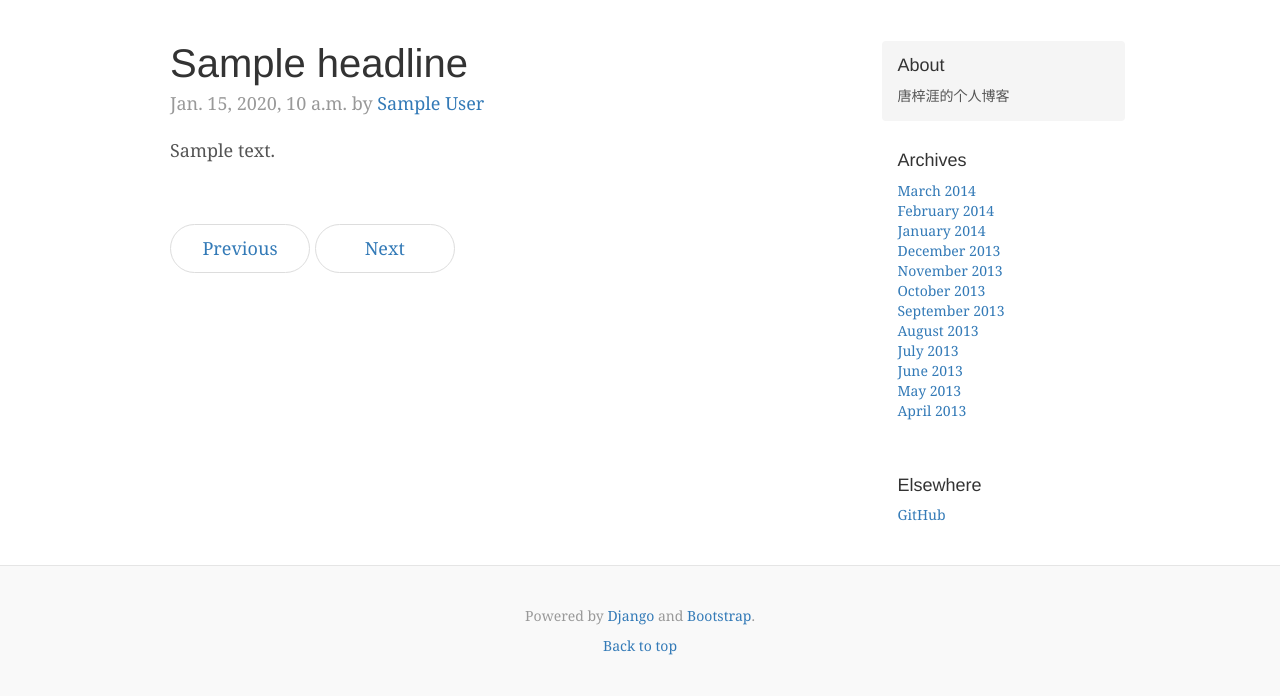
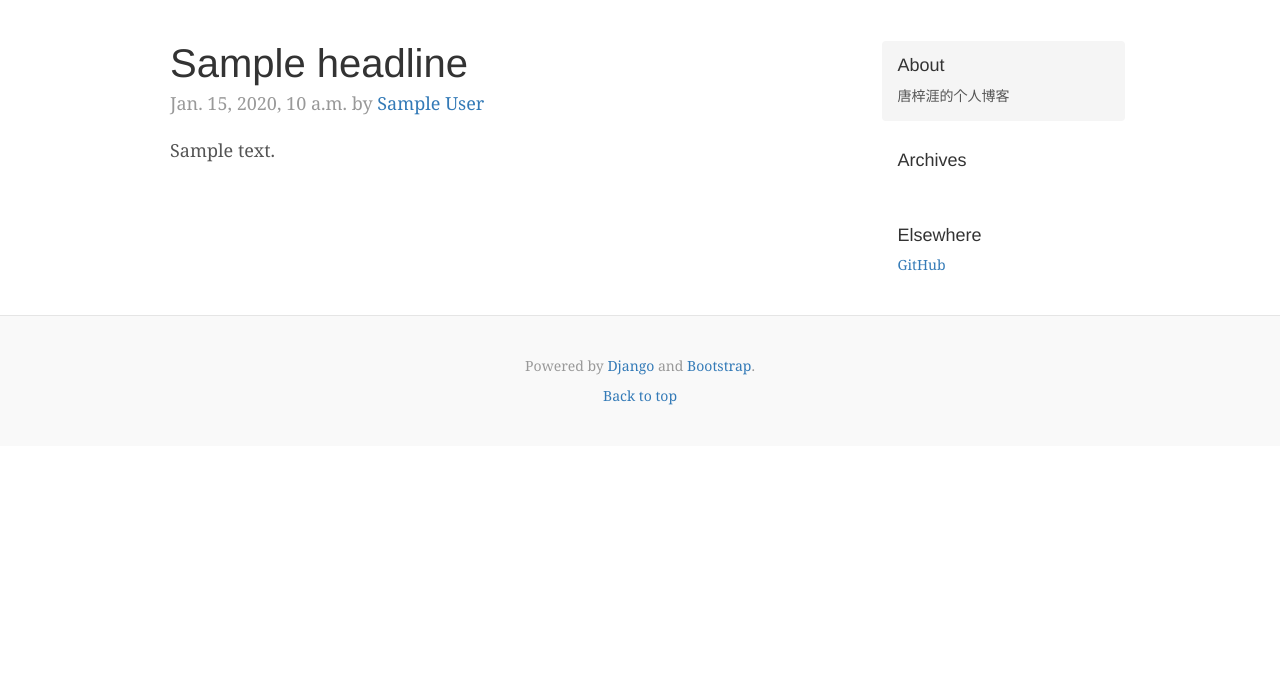
Before and after one commit to tcztzy/tcztzy_blog, a Django app: template tcztzy_blog/templates/blog/base.html in a window 1280 px wide. Shown: the part 183-879 px from the top of the page. After the commit the page ends 588 px from the top, so only its background shows below. Run offline with Django 3.2, Linux system fonts and the light colour scheme; the template is opened without the code that fills it: most values are stand-ins (such as "Sample title", 1, 10 or a date in 2020); some libraries are stand-ins or nearby versions.

Commit message:
Update for templates

```diff
--- a/blog/templatetags/about.py
+++ /dev/null
@@ -1,8 +0,0 @@
-from django import template
-
-register = template.Library()
-
-
-@register.inclusion_tag('includes/about.html')
-def about_this_blog():
-    return {}
--- /dev/null
+++ b/blog/templatetags/blog.py
@@ -0,0 +1,17 @@
+from django import template
+
+from ..models import Entry
+
+register = template.Library()
+
+
+@register.inclusion_tag('includes/about.html')
+def about_this_blog():
+    return {}
+
+
+@register.inclusion_tag('blog/month_links_snippet.html')
+def render_month_links():
+    return {
+        'dates': Entry.objects.published().datetimes('pub_date', 'month', order='DESC')
+    }
--- a/blog/urls.py
+++ b/blog/urls.py
@@ -1,6 +1,33 @@
 from django.conf.urls import url
-from blog.views import BlogArchiveIndexView
+from blog.views import (BlogArchiveIndexView, BlogYearArchiveView,
+                        BlogMonthArchiveView, BlogDayArchiveView,
+                        BlogDateDetailView)
 
+app_name = 'blog'
 urlpatterns = [
-    url('^$', BlogArchiveIndexView.as_view(), name='None'),
+    url(
+        r'^(?P<year>\d{4})/(?P<month>[a-z]{3})/(?P<day>\w{1,2})/(?P<slug>[\w-]+)/$',
+        BlogDateDetailView.as_view(),
+        name="entry"
+    ),
+    url(
+        r'^(?P<year>\d{4})/(?P<month>[a-z]{3})/(?P<day>\w{1,2})/$',
+        BlogDayArchiveView.as_view(),
+        name="archive-day"
+    ),
+    url(
+        r'^(?P<year>\d{4})/(?P<month>[a-z]{3})/$',
+        BlogMonthArchiveView.as_view(),
+        name="archive-month"
+    ),
+    url(
+        r'^(?P<year>\d{4})/$',
+        BlogYearArchiveView.as_view(),
+        name="archive-year"
+    ),
+    url(
+        r'^$',
+        BlogArchiveIndexView.as_view(),
+        name="index"
+    ),
 ]
--- a/tcztzy_blog/templates/base.html
+++ b/tcztzy_blog/templates/base.html
@@ -1,4 +1,4 @@
-{% load staticfiles %}{% load about %}<!DOCTYPE html>
+{% load staticfiles %}{% load blog %}<!DOCTYPE html>
 <html lang="en">
   <head>
     <meta charset="utf-8">
@@ -9,7 +9,7 @@
     <meta name="author" content="">
     <link rel="icon" href="favicon.ico">
 
-    <title>Blog Template for Bootstrap</title>
+    <title>唐梓涯的Blog</title>
 
     <!-- Bootstrap core CSS -->
     <link href="{% static 'css/bootstrap.min.css' %}" rel="stylesheet">
@@ -52,23 +52,7 @@
 
         <div class="col-sm-3 col-sm-offset-1 blog-sidebar">
           {% about_this_blog %}
-          <div class="sidebar-module">
-            <h4>Archives</h4>
-            <ol class="list-unstyled">
-              <li><a href="#">March 2014</a></li>
-              <li><a href="#">February 2014</a></li>
-              <li><a href="#">January 2014</a></li>
-              <li><a href="#">December 2013</a></li>
-              <li><a href="#">November 2013</a></li>
-              <li><a href="#">October 2013</a></li>
-              <li><a href="#">September 2013</a></li>
-              <li><a href="#">August 2013</a></li>
-              <li><a href="#">July 2013</a></li>
-              <li><a href="#">June 2013</a></li>
-              <li><a href="#">May 2013</a></li>
-              <li><a href="#">April 2013</a></li>
-            </ol>
-          </div>
+          {% render_month_links %}
           <div class="sidebar-module">
             <h4>Elsewhere</h4>
             <ol class="list-unstyled">
--- a/tcztzy_blog/templates/blog/base.html
+++ b/tcztzy_blog/templates/blog/base.html
@@ -1,5 +1,4 @@
 {% extends 'base.html' %}
-{% load about %}
 {% block header %}
       <div class="blog-header">
         <h1 class="blog-title">唐梓涯的Blog</h1>
--- a/tcztzy_blog/templates/blog/blog_pageination.html
+++ b/tcztzy_blog/templates/blog/blog_pageination.html
@@ -1,6 +1,8 @@
-          <nav>
-            <ul class="pager">
-              <li><a href="#">Previous</a></li>
-              <li><a href="#">Next</a></li>
-            </ul>
-          </nav>
+{% if is_paginated %}
+<nav>
+  <ul class="pager">
+    <li><a href="{% if page_obj.has_previous %}?page={{ page_obj.previous_page_number }}{% else %}{% endif %}">Previous</a></li>
+    <li><a href="{% if page_obj.has_next %}?page={{ page_obj.next_page_number }}{% endif %}">Next</a></li>
+  </ul>
+</nav>
+{% endif %}
--- /dev/null
+++ b/tcztzy_blog/templates/blog/month_links_snippet.html
@@ -0,0 +1,14 @@
+{% load i18n %}
+{% regroup dates by year as dates_by_year %}
+
+<div class="sidebar-module">
+  <h4>Archives</h4>
+  <ol class="list-unstyled">
+  {% for month in dates_by_year %}
+    <li><a href="{% url 'blog:archive-year' month.grouper %}"><h4>{{ month.grouper }}</h4></a></li>
+    {% for d in month.list %}
+    <li><a href="{% language "en" %}{% url 'blog:archive-month' d|date:"Y" d|date:"b" %}{% endlanguage %}">{{ d|date:"F Y" }}</a></li>
+    {% endfor %}
+  {% endfor %}
+  </ol>
+</div>
```
